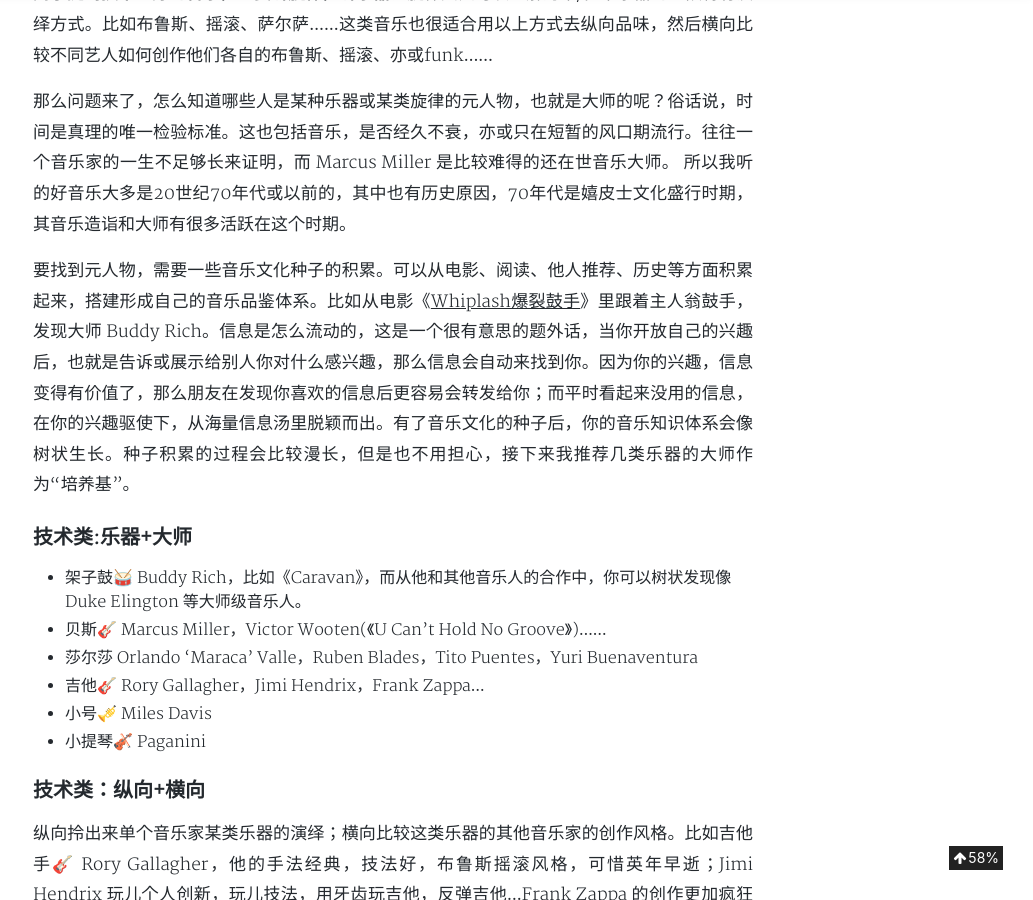
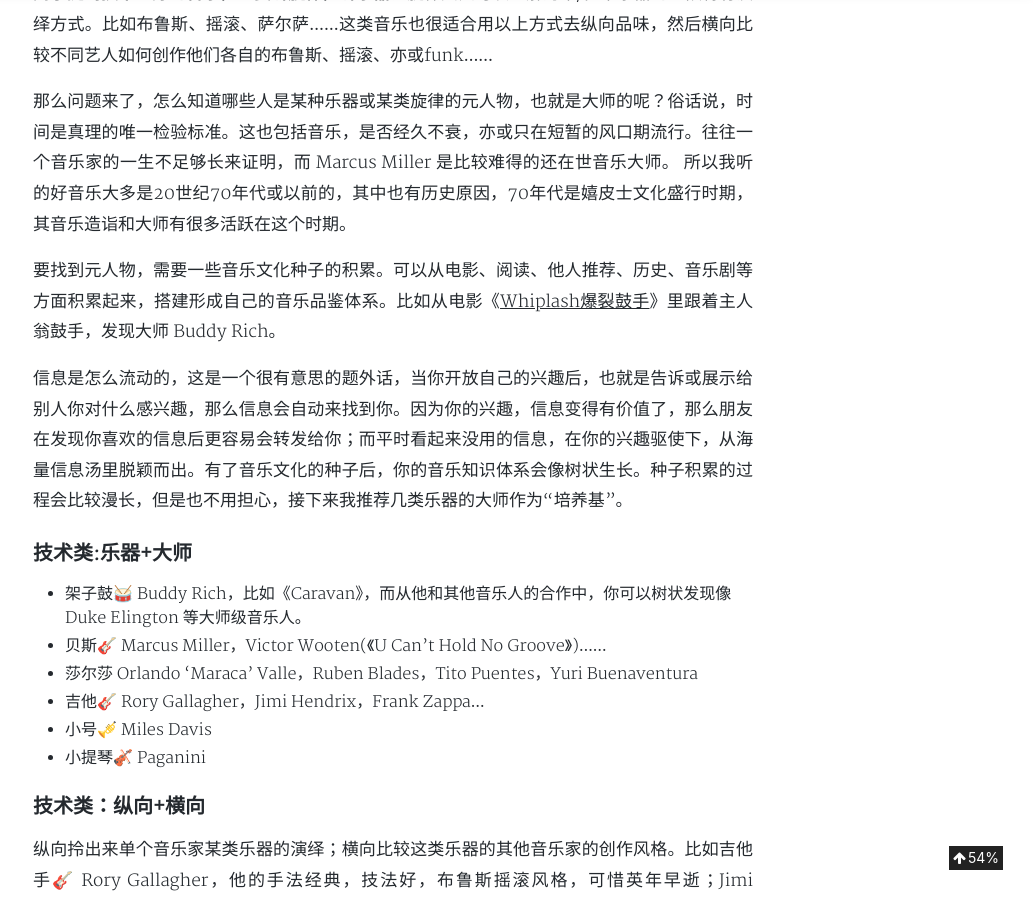
Before and after one commit to aJiea/ajiea.github.io, a Jekyll site: the page built from _posts/2019-07-01-music.md, in a window 1280 px wide and 900 px high, scrolled down 1466 px. Shown: the whole window, without its empty margins (247-1280 px from the left). Built offline with Jekyll 4.4.1, drawn with Linux system fonts in a browser that asks for light colours; nearby versions of some CDN libraries; comment, search, counter and statistics services are not loaded; a style sheet for code colours, icons or effects is not loaded; some of the changed text lies outside the part shown.

Commit message:
Update 2019-07-01-music.md

```diff
--- a/_posts/2019-07-01-music.md
+++ b/_posts/2019-07-01-music.md
@@ -28,7 +28,9 @@
 
 那么问题来了，怎么知道哪些人是某种乐器或某类旋律的元人物，也就是大师的呢？俗话说，时间是真理的唯一检验标准。这也包括音乐，是否经久不衰，亦或只在短暂的风口期流行。往往一个音乐家的一生不足够长来证明，而 Marcus Miller 是比较难得的还在世音乐大师。 所以我听的好音乐大多是20世纪70年代或以前的，其中也有历史原因，70年代是嬉皮士文化盛行时期，其音乐造诣和大师有很多活跃在这个时期。
 
-要找到元人物，需要一些音乐文化种子的积累。可以从电影、阅读、他人推荐、历史等方面积累起来，搭建形成自己的音乐品鉴体系。比如从电影《[Whiplash爆裂鼓手](https://movie.douban.com/subject/25773932/)》里跟着主人翁鼓手，发现大师 Buddy Rich。信息是怎么流动的，这是一个很有意思的题外话，当你开放自己的兴趣后，也就是告诉或展示给别人你对什么感兴趣，那么信息会自动来找到你。因为你的兴趣，信息变得有价值了，那么朋友在发现你喜欢的信息后更容易会转发给你；而平时看起来没用的信息，在你的兴趣驱使下，从海量信息汤里脱颖而出。有了音乐文化的种子后，你的音乐知识体系会像树状生长。种子积累的过程会比较漫长，但是也不用担心，接下来我推荐几类乐器的大师作为“培养基”。
+要找到元人物，需要一些音乐文化种子的积累。可以从电影、阅读、他人推荐、历史、音乐剧等方面积累起来，搭建形成自己的音乐品鉴体系。比如从电影《[Whiplash爆裂鼓手](https://movie.douban.com/subject/25773932/)》里跟着主人翁鼓手，发现大师 Buddy Rich。
+
+信息是怎么流动的，这是一个很有意思的题外话，当你开放自己的兴趣后，也就是告诉或展示给别人你对什么感兴趣，那么信息会自动来找到你。因为你的兴趣，信息变得有价值了，那么朋友在发现你喜欢的信息后更容易会转发给你；而平时看起来没用的信息，在你的兴趣驱使下，从海量信息汤里脱颖而出。有了音乐文化的种子后，你的音乐知识体系会像树状生长。种子积累的过程会比较漫长，但是也不用担心，接下来我推荐几类乐器的大师作为“培养基”。
 
 ### 技术类:乐器+大师
 
@@ -51,15 +53,21 @@
 
 ![Home](https://raw.githubusercontent.com/aJiea/ajiea.github.io/master/_posts/190701/PINK-FLOYD.jpg)
 
+<br/>
+
 ## 小话其他品鉴Tips
 
 以往人们听音乐有个翻面的动作，黑胶、CD、磁带……专辑不是一首一首的曲子，而是一个系列的音乐创作。你听 Pink Floyd 《THE WALL 迷墙》，或 David Bowie 生前最后一张录音室专辑 《Blackstar》，在品鉴时建议从头听到尾，前面有序曲、有引子，中间有高潮、有冲突……感受音乐作品的整体性，起承转合就像一个饱满的故事。这也是为什么太短的音乐，比如3分钟以下的，时间不够长到好好品味。
 
-因为个人对语言、文化的爱好，在探索好音乐时，我会增加这两个维度。语言探索如：粤剧，不同语言的 Rap，关注年轻人在歌唱里的发音特点，四川话音乐等。文化探索，比如去一个国家之前先听他们的音乐。[Putumayo Presents](https://www.putumayo.com/) 是我很喜欢的音乐发行机构，他们以文化单位来做专辑分类。设想你在人潮拥挤的下班地铁上，但心情想在意大利咖啡馆喝一杯 expresso，那输入 Putumayo Presents 后选 ITALIAN CAFE，马上对疲惫的一天说 ciao~ ciao~
+因为个人对语言、文化的爱好，在探索好音乐时，我会增加这两个维度。语言探索如：粤剧，不同语言的 Rap，关注年轻人在歌唱里的发音特点，四川话音乐等。从喜欢的音乐剧 《Hamilton 汉弥尔顿》里发现新的 Rap 语言特点。
+
+文化探索，比如去一个国家之前先听他们的音乐。[Putumayo Presents](https://www.putumayo.com/) 是我很喜欢的音乐发行机构，他们以文化单位来做专辑分类。设想你在人潮拥挤的下班地铁上，但心情想在意大利咖啡馆喝一杯 expresso，那输入 Putumayo Presents 后选 ITALIAN CAFE，马上对疲惫的一天说 ciao~ ciao~
 
 Putumayo Presents的音乐不是最经典的音乐，但却是减少选择成本的异地音乐文化入口。
 
-音乐电台和音乐节也很适合通过KOL推荐和兴趣社交发现有趣音乐。常听的电台有 [RADIO BETON](https://www.radiobeton.com/webradio/)
+<br/>
+
+音乐电台和音乐节也很适合通过KOL推荐和兴趣社交发现有趣音乐。常听的电台有 [RADIO BETON](https://www.radiobeton.com/webradio/)。
 
 在音乐爱好上，我曾经做了一个实验，找了20多个西班牙母语陌生人，问他们最喜欢的葡萄牙语歌手是谁，然后一一找来听听，马上知道谁是有趣的灵魂。通过音乐看相，在识人时，看看他的播放列表，更容易看出他是什么品味和调性的人。
 
```
